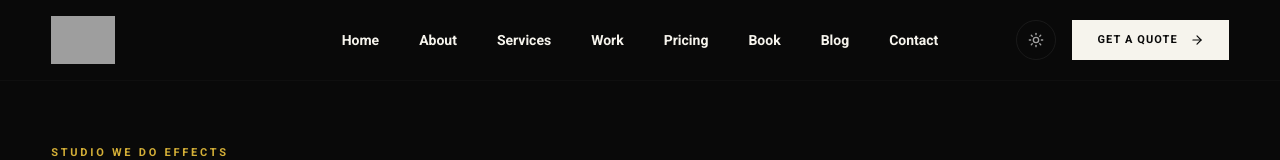
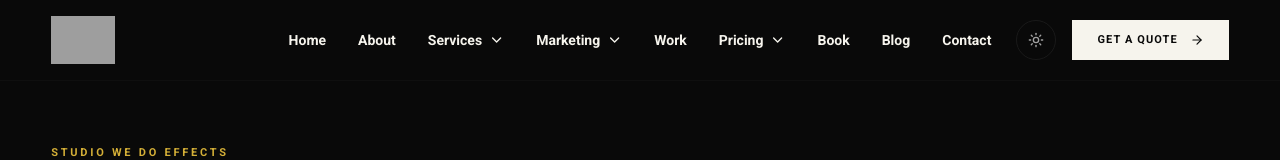
Before and after one commit to Arnav-Sharma437/We-Do-Effects, a Next.js app: page / in a window 1280 px wide. Shown: the top 160 px of the page. Built offline with nearby package versions, Linux system fonts and the light colour scheme; grey boxes are pictures that could not be loaded.

Commit message:
feat: add dropdown menus to header

```diff
--- a/src/components/layout/Header.tsx
+++ b/src/components/layout/Header.tsx
@@ -1,13 +1,23 @@
 'use client';
 
-import React from 'react';
+import React, { useState } from 'react';
 import Link from 'next/link';
 import { navigation } from '@/data/navigation';
 import { Button } from '@/components/ui/Button';
-import { ArrowRight } from 'lucide-react';
+import { ArrowRight, ChevronDown, Menu, X } from 'lucide-react';
 import { ThemeToggle } from '@/components/theme/ThemeToggle';
+import { AnimatePresence, motion } from 'framer-motion';
 
 export const Header = () => {
+  const [isMobileMenuOpen, setIsMobileMenuOpen] = useState(false);
+  const [openAccordions, setOpenAccordions] = useState<string[]>([]);
+
+  const toggleAccordion = (name: string) => {
+    setOpenAccordions(prev =>
+      prev.includes(name) ? prev.filter(item => item !== name) : [...prev, name]
+    );
+  };
+
   return (
     <header className="sticky top-0 z-50 w-full bg-background border-b border-border/20">
       <div className="mx-auto w-[92vw] max-w-[1600px] flex h-20 items-center justify-between">
@@ -17,34 +27,122 @@ export const Header = () => {
         </Link>
 
         {/* Desktop Navigation */}
-        <nav className="hidden md:flex items-center gap-8 lg:gap-10 absolute left-1/2 -translate-x-1/2">
+        <nav className="hidden xl:flex items-center gap-8 absolute left-1/2 -translate-x-1/2">
           {navigation.primary.map((item) => (
-            <Link
-              key={item.name}
-              href={item.href}
-              className="text-[14px] font-semibold text-foreground hover:text-accent transition-colors"
-            >
-              {item.name}
-            </Link>
+            <div key={item.name} className="relative group">
+              <Link
+                href={item.href}
+                className="flex items-center gap-1.5 text-[14px] font-semibold text-foreground hover:text-accent transition-colors py-8"
+              >
+                {item.name}
+                {item.dropdown && <ChevronDown className="w-4 h-4 transition-transform group-hover:rotate-180" />}
+              </Link>
+
+              {item.dropdown && (
+                <div className="absolute top-[80px] left-0 opacity-0 translate-y-2 pointer-events-none group-hover:opacity-100 group-hover:translate-y-0 group-hover:pointer-events-auto transition-all duration-200 z-50">
+                  <div className="bg-surface border border-border/20 rounded-md shadow-xl py-3 min-w-[220px] flex flex-col">
+                    {item.dropdown.map(sub => (
+                      <Link
+                        key={sub.name}
+                        href={sub.href}
+                        className="px-5 py-2.5 text-[13px] font-medium text-foreground/80 hover:text-accent hover:bg-background/50 transition-colors"
+                      >
+                        {sub.name}
+                      </Link>
+                    ))}
+                  </div>
+                </div>
+              )}
+            </div>
           ))}
         </nav>
 
         {/* Desktop CTA & Mobile Toggle */}
         <div className="flex items-center gap-4">
           <ThemeToggle />
-          <div className="hidden md:flex items-center">
+          <div className="hidden lg:flex items-center">
             <Button asChild className="h-10 px-6 rounded-none text-[11px] font-bold uppercase tracking-widest bg-foreground text-background hover:bg-foreground/90 transition-colors flex items-center gap-2">
               <Link href="/book">
                 Get a Quote <ArrowRight className="w-3.5 h-3.5 ml-1" />
               </Link>
             </Button>
           </div>
-          <button className="md:hidden text-foreground p-2" aria-label="Menu">
-            <span className="block w-6 h-0.5 bg-current mb-1.5"></span>
-            <span className="block w-6 h-0.5 bg-current"></span>
+          <button
+            className="xl:hidden text-foreground p-2"
+            aria-label="Menu"
+            onClick={() => setIsMobileMenuOpen(!isMobileMenuOpen)}
+          >
+            {isMobileMenuOpen ? <X className="w-6 h-6" /> : <Menu className="w-6 h-6" />}
           </button>
         </div>
       </div>
+
+      {/* Mobile Navigation Menu */}
+      <AnimatePresence>
+        {isMobileMenuOpen && (
+          <motion.div
+            initial={{ height: 0, opacity: 0 }}
+            animate={{ height: "auto", opacity: 1 }}
+            exit={{ height: 0, opacity: 0 }}
+            className="xl:hidden overflow-hidden bg-background border-b border-border/20 absolute top-full left-0 w-full shadow-2xl"
+          >
+            <nav className="flex flex-col px-6 py-6 gap-2">
+              {navigation.primary.map((item) => (
+                <div key={item.name} className="flex flex-col">
+                  {item.dropdown ? (
+                    <>
+                      <button
+                        onClick={() => toggleAccordion(item.name)}
+                        className="flex items-center justify-between py-3 text-base font-semibold text-foreground hover:text-accent transition-colors text-left"
+                      >
+                        {item.name}
+                        <ChevronDown className={`w-5 h-5 transition-transform ${openAccordions.includes(item.name) ? 'rotate-180 text-accent' : ''}`} />
+                      </button>
+                      <AnimatePresence>
+                        {openAccordions.includes(item.name) && (
+                          <motion.div
+                            initial={{ height: 0, opacity: 0 }}
+                            animate={{ height: "auto", opacity: 1 }}
+                            exit={{ height: 0, opacity: 0 }}
+                            className="overflow-hidden flex flex-col pl-4 gap-2 mb-2"
+                          >
+                            {item.dropdown.map(sub => (
+                              <Link
+                                key={sub.name}
+                                href={sub.href}
+                                onClick={() => setIsMobileMenuOpen(false)}
+                                className="py-2 text-sm text-foreground/70 hover:text-accent transition-colors"
+                              >
+                                {sub.name}
+                              </Link>
+                            ))}
+                          </motion.div>
+                        )}
+                      </AnimatePresence>
+                    </>
+                  ) : (
+                    <Link
+                      href={item.href}
+                      onClick={() => setIsMobileMenuOpen(false)}
+                      className="py-3 text-base font-semibold text-foreground hover:text-accent transition-colors"
+                    >
+                      {item.name}
+                    </Link>
+                  )}
+                </div>
+              ))}
+
+              <div className="pt-6 mt-4 border-t border-border/20">
+                <Button asChild className="w-full h-12 rounded-none font-bold uppercase tracking-widest bg-accent text-background hover:bg-accent/90 transition-colors">
+                  <Link href="/book" onClick={() => setIsMobileMenuOpen(false)}>
+                    Get a Quote
+                  </Link>
+                </Button>
+              </div>
+            </nav>
+          </motion.div>
+        )}
+      </AnimatePresence>
     </header>
   );
 };
--- a/src/data/navigation.ts
+++ b/src/data/navigation.ts
@@ -2,9 +2,43 @@ export const navigation = {
   primary: [
     { name: 'Home', href: '/' },
     { name: 'About', href: '/about' },
-    { name: 'Services', href: '/services' },
+    {
+      name: 'Services',
+      href: '/services',
+      dropdown: [
+        { name: 'Audio Marketing', href: '/services/audio-marketing' },
+        { name: 'Video Marketing', href: '/services/video-marketing' },
+        { name: 'Digital Marketing', href: '/services/digital-marketing' },
+        { name: 'Website Design', href: '/services/website-design' },
+        { name: 'Graphic Designing', href: '/services/graphic-designing' },
+        { name: 'SEO', href: '/services/seo' },
+        { name: 'Branding', href: '/services/branding' },
+      ]
+    },
+    {
+      name: 'Marketing',
+      href: '#',
+      dropdown: [
+        { name: 'Radio Ads', href: '/marketing/radio-ads' },
+        { name: 'IVR', href: '/marketing/ivr' },
+        { name: 'Jingles', href: '/marketing/jingles' },
+        { name: 'Music Videos', href: '/marketing/music-videos' },
+        { name: 'Social Media', href: '/marketing/social-media' },
+        { name: 'TV Ads', href: '/marketing/tv-ads' },
+        { name: 'Video Ads', href: '/marketing/video-ads' },
+      ]
+    },
     { name: 'Work', href: '/work' },
-    { name: 'Pricing', href: '/pricing' },
+    {
+      name: 'Pricing',
+      href: '/pricing',
+      dropdown: [
+        { name: 'Social Media Content Pricing', href: '/pricing#social-media' },
+        { name: 'Music Video Pricing', href: '/pricing#music-video' },
+        { name: 'Short Films Pricing', href: '/pricing#short-films' },
+        { name: 'Documentary Pricing', href: '/pricing#documentary' },
+      ]
+    },
     { name: 'Book', href: '/book' },
     { name: 'Blog', href: '/blog' },
     { name: 'Contact', href: '/contact' },
```
